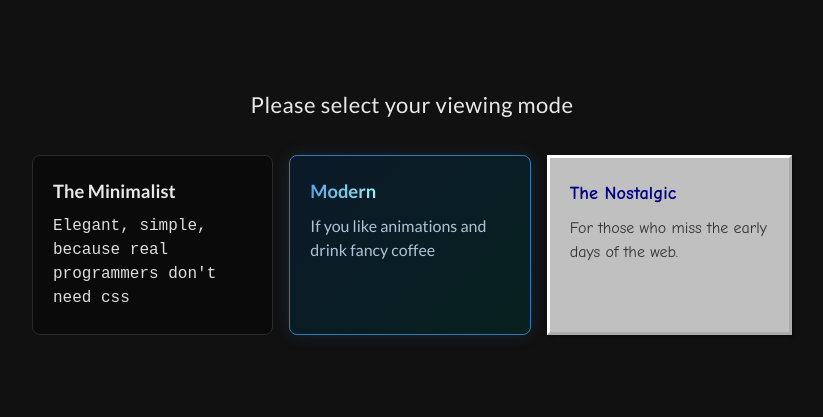
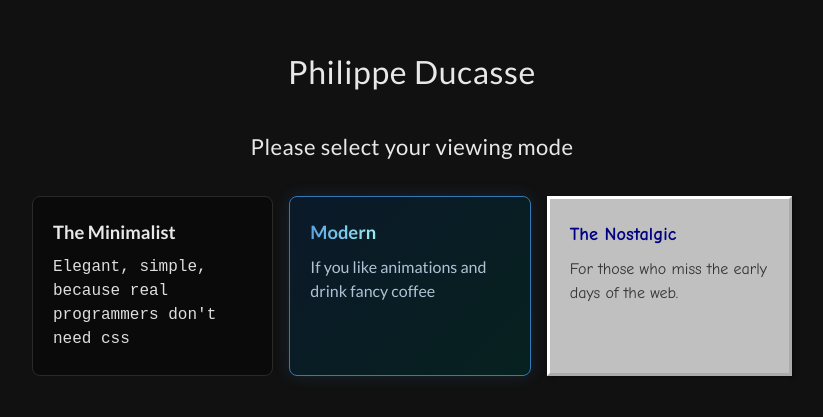
Before and after one commit to philippeducasse/portfolio, an Astro site: page / in a window 1280 px wide. Shown: the part 189-606 px from the top of the page, without its empty margins (228-1051 px from the left). Built offline with nearby package versions, Linux system fonts and the light colour scheme; Astro itself is replaced by a stand-in of ours.

Commit message:
added title page

```diff
--- a/src/components/ViewingModeSelector.vue
+++ b/src/components/ViewingModeSelector.vue
@@ -1,6 +1,7 @@
 <template>
   <div class="selector-page">
     <div class="selector-card">
+      <h1 class="selector-title">Philippe Ducasse</h1>
       <h2 class="selector-heading">Please select your viewing mode</h2>
       <div class="selector-options">
         <button
@@ -61,6 +62,15 @@ function select(theme: string) {
   width: 100%;
 }
 
+.selector-title {
+  color: #e8e8e8;
+  font-family: "Lato", sans-serif;
+  font-size: clamp(1.3rem, 4vw, 1.6);
+  margin-bottom: 2rem;
+  text-align: center;
+  font-weight: 400;
+  letter-spacing: 0.02em;
+}
 .selector-heading {
   color: #e8e8e8;
   font-family: "Lato", sans-serif;
```
